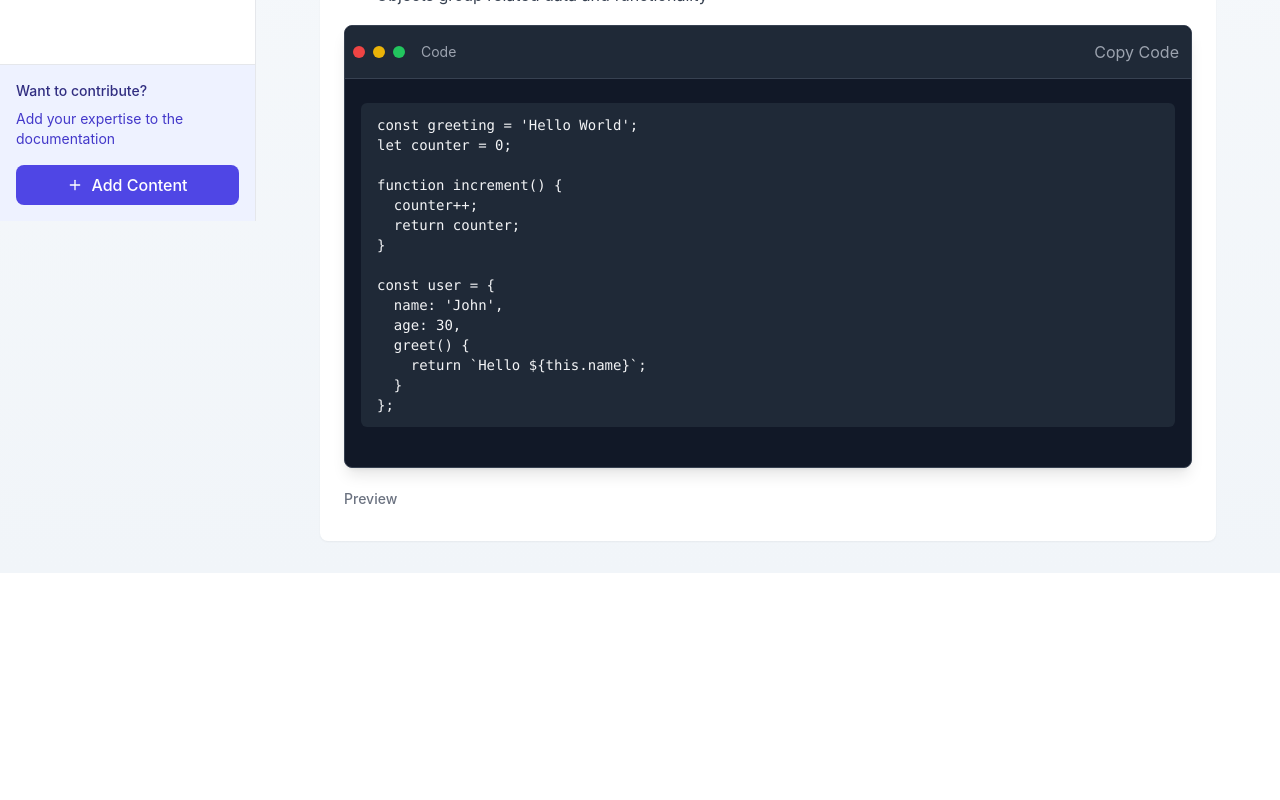
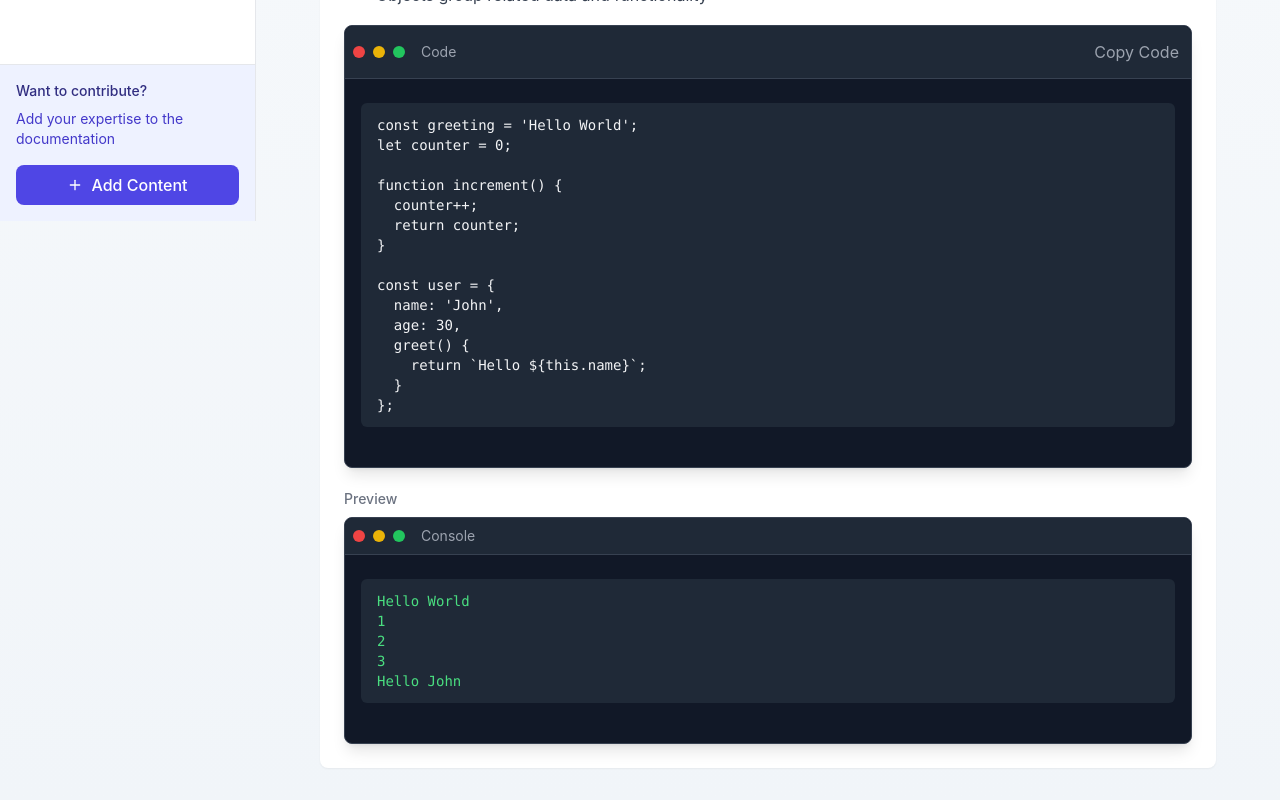
Before and after one commit to ElioTAMH/BalDevCommeBack, a React (Vite) app: page /docs in a window 1280 px wide. Shown: the part 643-1443 px from the top of the page. Before the commit the page ends 1216 px from the top, so only its background shows below. Built offline with nearby package versions, Linux system fonts and the light colour scheme.

Commit message:
Fix import bug and Fix console for exemple

```diff
--- a/index.html
+++ b/index.html
@@ -2,7 +2,7 @@
 <html lang="en">
   <head>
     <meta charset="UTF-8" />
-    <link rel="icon" type="image/svg+xml" href="/vite.svg" />
+    <link rel="icon" type="image/png" href="/favicon-32x32.png" />
     <meta name="viewport" content="width=device-width, initial-scale=1.0" />
     <meta name="theme-color" content="#4f46e5" />
     <meta name="robots" content="index, follow" />
--- a/src/pages/Documentation.tsx
+++ b/src/pages/Documentation.tsx
@@ -256,8 +256,10 @@ export default function Documentation() {
                                     section.preview.html
                                   )}
                                 />
-                              ) : section.preview.type === "output" &&
-                                section.preview.output ? (
+                              ) : (section.preview.type === "output" ||
+                                  section.preview.type === "console") &&
+                                (section.preview.output ||
+                                  section.preview.html) ? (
                                 <div className="bg-gray-900 rounded-lg p-4 shadow-lg border border-gray-700">
                                   <div className="flex items-center mb-2 bg-gray-800 rounded-t-lg p-2 -mt-4 -mx-4 border-b border-gray-700">
                                     <div className="flex space-x-2">
@@ -266,11 +268,14 @@ export default function Documentation() {
                                       <div className="w-3 h-3 bg-green-500 rounded-full"></div>
                                     </div>
                                     <span className="ml-4 text-sm text-gray-400">
-                                      Output
+                                      {section.preview.type === "console"
+                                        ? "Console"
+                                        : "Output"}
                                     </span>
                                   </div>
                                   <pre className="text-sm text-green-400 font-mono">
-                                    {section.preview.output}
+                                    {section.preview.output ||
+                                      section.preview.html}
                                   </pre>
                                 </div>
                               ) : null}
--- a/vite.config.ts
+++ b/vite.config.ts
@@ -14,7 +14,6 @@ export default defineConfig({
             "/robots.txt": "public/robots.txt",
             "/sitemap.xml": "public/sitemap.xml",
             "/site.webmanifest": "public/site.webmanifest",
-            "/vite.svg": "public/vite.svg",
             "/og-image.png": "public/og-image.png",
             "/twitter-image.png": "public/twitter-image.png",
             "/logo.png": "public/logo.png",
@@ -57,7 +56,6 @@ export default defineConfig({
             "/robots.txt": "public/robots.txt",
             "/sitemap.xml": "public/sitemap.xml",
             "/site.webmanifest": "public/site.webmanifest",
-            "/vite.svg": "public/vite.svg",
             "/og-image.png": "public/og-image.png",
             "/twitter-image.png": "public/twitter-image.png",
             "/logo.png": "public/logo.png",
```
